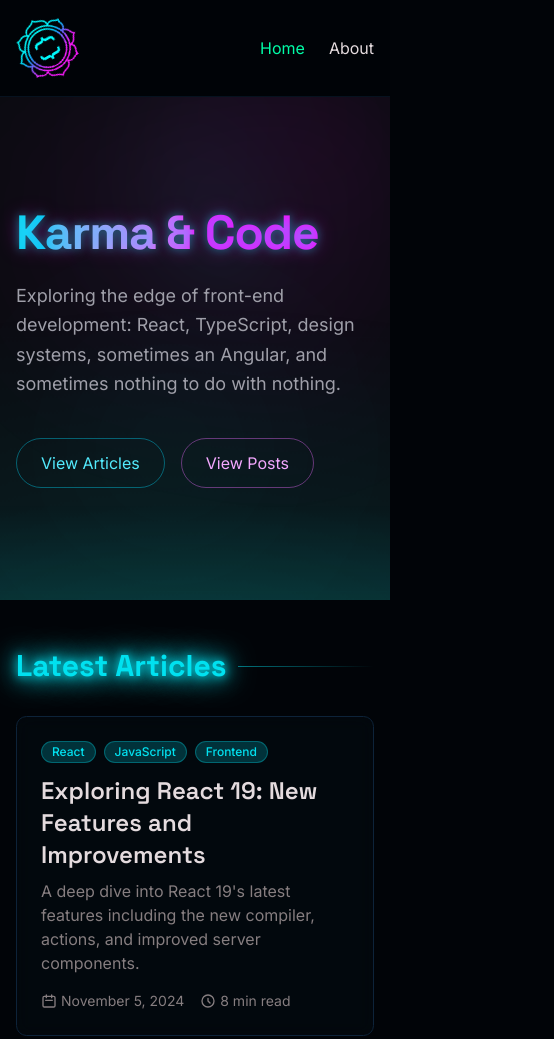
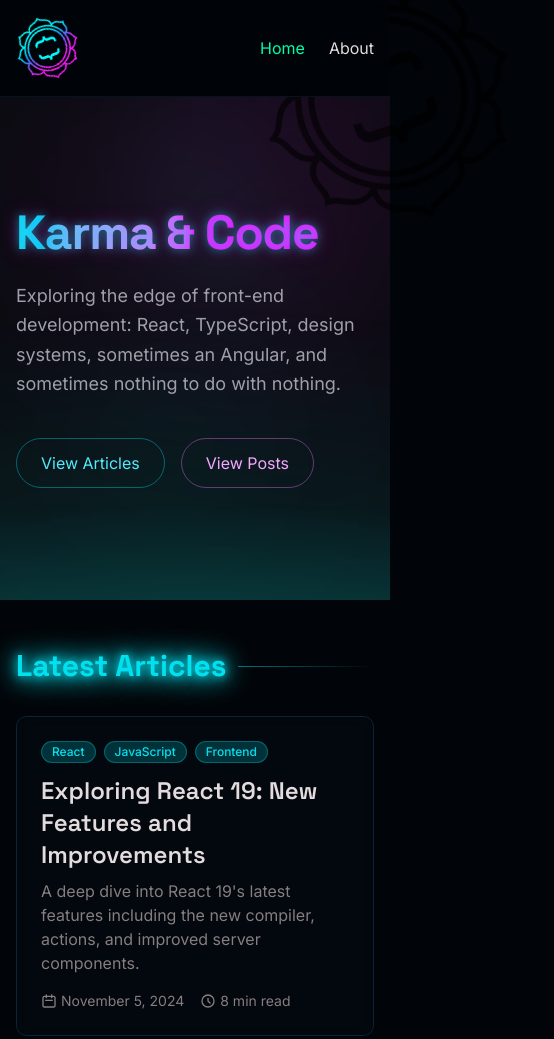
Before and after one commit to JuniorDiasOliveira/code-and-karma, an Astro site: page / in a window 390 px wide. Shown: the top 1039 px of the page, 554 px wide, since content can reach past the window. Built offline with nearby package versions, Linux system fonts and the light colour scheme; Astro itself is replaced by a stand-in of ours.

Commit message:
feat: organization of files

```diff
--- a/package.json
+++ b/package.json
@@ -16,6 +16,7 @@
     "@types/react-dom": "^19.2.2",
     "@types/react-syntax-highlighter": "^15.5.13",
     "astro": "^5.15.5",
+    "framer-motion": "^12.23.24",
     "react": "^19.2.0",
     "react-dom": "^19.2.0",
     "react-syntax-highlighter": "^16.1.0",
--- /dev/null
+++ b/src/components/islands/HeroSilhouettes.tsx
@@ -0,0 +1,14 @@
+import React from 'react';
+import { Logo } from './Logo';
+
+export const HeroSilhouettes: React.FC = () => {
+  return (
+    <>
+      <div className="absolute top-0 -right-32 -translate-y-1/2 opacity-60 grayscale brightness-0 z-49">
+        <Logo className="w-64 h-64" />
+      </div>
+    </>
+  );
+};
+
+export default HeroSilhouettes;
--- /dev/null
+++ b/src/components/islands/Light-FX.tsx
@@ -0,0 +1,164 @@
+import { useEffect, useMemo, useRef, useState, Children, isValidElement, type ReactNode } from "react";
+import { motion, AnimatePresence } from "framer-motion";
+
+/**
+ * LightningFX (window-flash version, visual only)
+ * - Sem áudio
+ * - Chance de disparar todos de uma vez
+ */
+
+type Range2 = [number, number];
+type LightiningFXType = {
+    children?: ReactNode;
+    minDelayMs?: number;
+    maxDelayMs?: number;
+    hue?: number;
+    strongCountRange?: Range2;
+    weakCountRange?: Range2;
+    strongIntensity?: Range2;
+    weakIntensity?: Range2;
+    strongDurationMs?: Range2;
+    weakDurationMs?: Range2;
+    betweenPulseGapMs?: Range2;
+    allAtOnceChance?: number;
+}
+
+export function LightningFX({
+    children,
+    minDelayMs = 5000,
+    maxDelayMs = 16000,
+    hue = 220,
+    strongCountRange = [3, 3],
+    weakCountRange = [2, 2],
+    strongIntensity = [0.78, 0.98],
+    weakIntensity = [0.28, 0.55],
+    strongDurationMs = [90, 150],
+    weakDurationMs = [110, 180],
+    betweenPulseGapMs = [60, 180],
+    allAtOnceChance = 0.15,
+}: LightiningFXType) {
+    const [isBursting, setIsBursting] = useState(false);
+    const [pulseKey, setPulseKey] = useState(0);
+    const [intensity, setIntensity] = useState(0);
+    const scheduleNext = useRef<number | null>(null);
+
+    const clamp01 = (v: number) => Math.max(0, Math.min(1, v));
+    const rand = (min: number, max: number) => Math.random() * (max - min) + min;
+    const rint = (min: number, max: number) => Math.floor(rand(min, max + 1));
+
+    // separa children em conteúdo e silhuetas
+    const childrenArray = Children.toArray(children);
+    const content: ReactNode[] = [];
+
+    childrenArray.forEach((child) => {
+        if (
+            isValidElement(child)
+        ) {
+            content.push(child);
+        }
+    });
+
+    useEffect(() => {
+        const loop = () => {
+            const delay = rand(minDelayMs, maxDelayMs);
+            scheduleNext.current = window.setTimeout(() => {
+                runBurst();
+                loop();
+            }, delay) as unknown as number;
+        };
+        loop();
+        return () => {
+            if (scheduleNext.current) window.clearTimeout(scheduleNext.current);
+        };
+        // eslint-disable-next-line react-hooks/exhaustive-deps
+    }, [minDelayMs, maxDelayMs]);
+
+    const makePulse = (kind: "strong" | "weak") => {
+        const intensityRange = kind === "strong" ? strongIntensity : weakIntensity;
+        const durRange = kind === "strong" ? strongDurationMs : weakDurationMs;
+        return {
+            kind,
+            intensity: clamp01(rand(intensityRange[0], intensityRange[1])),
+            duration: Math.max(60, Math.round(rand(durRange[0], durRange[1]))),
+        };
+    };
+
+    const shuffle = <T,>(a: T[]): T[] => {
+        const arr = a.slice();
+        for (let i = arr.length - 1; i > 0; i--) {
+            const j = Math.floor(Math.random() * (i + 1));
+            [arr[i], arr[j]] = [arr[j], arr[i]];
+        }
+        return arr;
+    };
+
+    const runBurst = () => {
+        const strongCount = rint(strongCountRange[0], strongCountRange[1]);
+        const weakCount = rint(weakCountRange[0], weakCountRange[1]);
+
+        const pulses = [
+            ...Array.from({ length: strongCount }, () => makePulse("strong")),
+            ...Array.from({ length: weakCount }, () => makePulse("weak")),
+        ];
+
+        // Chance de todos juntos
+        if (Math.random() < allAtOnceChance) {
+            const combinedIntensity = Math.max(...pulses.map((p) => p.intensity)) * 1.1;
+            const duration = Math.max(...pulses.map((p) => p.duration));
+            setIsBursting(true);
+            setIntensity(clamp01(combinedIntensity));
+            setPulseKey((k) => k + 1);
+            window.setTimeout(() => {
+                setIsBursting(false);
+                setIntensity(0);
+            }, duration + 120);
+            return;
+        }
+
+        const mixed = shuffle(pulses);
+        setIsBursting(true);
+
+        const playNext = (idx: number) => {
+            if (idx >= mixed.length) {
+                setIsBursting(false);
+                setIntensity(0);
+                return;
+            }
+            const p = mixed[idx];
+            setIntensity(p.intensity);
+            setPulseKey((k) => k + 1);
+            const gap = rand(betweenPulseGapMs[0], betweenPulseGapMs[1]);
+            window.setTimeout(() => playNext(idx + 1), p.duration + gap);
+        };
+
+        playNext(0);
+    };
+
+    const overlayColor = useMemo(() => {
+        return (alpha: number) => `hsl(${hue} 100% 98% / ${alpha})`;
+    }, [hue]);
+
+    return (
+        <div className="relative isolate">
+            {/* conteúdo "normal" */}
+            {content}
+
+            {/* flash */}
+            <AnimatePresence initial={false}>
+                {isBursting && intensity > 0 && (
+                    <motion.div
+                        key={`flash-${pulseKey}`}
+                        initial={{ opacity: 0 }}
+                        animate={{ opacity: [0, intensity, intensity * 0.15, intensity * 0.65, 0] }}
+                        exit={{ opacity: 0 }}
+                        transition={{ duration: 0.16, times: [0, 0.18, 0.35, 0.7, 1], ease: [0.2, 0.8, 0.2, 1] }}
+                        className="pointer-events-none absolute inset-0 z-40 mix-blend-screen"
+                        style={{ background: overlayColor(Math.min(1, intensity)) }}
+                    />
+                )}
+            </AnimatePresence>
+        </div>
+    );
+}
+
+export default LightningFX;
--- /dev/null
+++ b/src/components/islands/Logo.tsx
@@ -0,0 +1,26 @@
+import React from 'react';
+
+interface LogoProps {
+  className?: string;
+  animate?: boolean;
+}
+
+export const Logo: React.FC<LogoProps> = ({
+  className = "w-16 h-16",
+  animate = true
+}) => {
+  const classes = [
+    className,
+    animate && "animate-spin-slow"
+  ].filter(Boolean).join(" ");
+
+  return (
+    <img
+      src="/logo.png"
+      alt="Karma & Code Logo"
+      className={classes}
+    />
+  );
+};
+
+export default Logo;
--- a/src/components/Header.astro
+++ b/src/components/layout/Header.astro
@@ -1,4 +1,6 @@
 ---
+import { Logo } from "../islands/Logo.tsx";
+
 const currentPath = Astro.url.pathname;
 ---
 
@@ -7,11 +9,7 @@ const currentPath = Astro.url.pathname;
     <nav class="relative flex items-center justify-between">
       <a href="/">
         <div class="flex items-center gap-3">
-          <img
-            src="/logo.png"
-            alt="Logo"
-            class="w-16 h-16 animate-spin-slow"
-          />
+          <Logo client:only="react" />
         </div>
       </a>
 
--- /dev/null
+++ b/src/components/ui/LightningWrapper.astro
@@ -0,0 +1,51 @@
+---
+/**
+ * Wrapper Astro para o LightningFX React Island
+ * Simplifica o uso do componente Lightning em páginas Astro
+ */
+
+interface Props {
+  minDelayMs?: number;
+  maxDelayMs?: number;
+  hue?: number;
+  strongCountRange?: [number, number];
+  weakCountRange?: [number, number];
+  allAtOnceChance?: number;
+  class?: string;
+}
+
+const {
+  minDelayMs = 3000,
+  maxDelayMs = 12000,
+  hue = 200,
+  strongCountRange = [2, 4],
+  weakCountRange = [1, 3],
+  allAtOnceChance = 0.2,
+  class: className = "",
+} = Astro.props;
+---
+
+<!-- Lightning Effect Container -->
+<div class:list={["lightning-wrapper relative isolate", className]}>
+  <!-- Conteúdo principal -->
+  <slot />
+
+  <!-- Silhuetas (se fornecidas) -->
+  <div class="lightning-silhouettes">
+    <slot name="silhouettes" />
+  </div>
+</div>
+
+<style>
+  .lightning-silhouettes {
+    position: absolute;
+    inset: 0;
+    pointer-events: none;
+    opacity: 0;
+    transition: opacity 0.25s ease;
+  }
+
+  .lightning-wrapper.lightning-active .lightning-silhouettes {
+    opacity: 1;
+  }
+</style>
--- a/src/pages/about.astro
+++ b/src/pages/about.astro
@@ -1,7 +1,7 @@
 ---
 import Layout from '../layouts/Layout.astro';
-import Header from '../components/Header.astro';
-import Footer from '../components/Footer.astro';
+import Header from '../components/layout/Header.astro';
+import Footer from '../components/layout/Footer.astro';
 ---
 
 <Layout title="About | Karma & Code" description="Learn about Neon Dev Blog and what we cover">
--- a/src/pages/index.astro
+++ b/src/pages/index.astro
@@ -1,43 +1,57 @@
 ---
-import { getCollection } from 'astro:content';
-import Layout from '../layouts/Layout.astro';
-import Header from '../components/Header.astro';
-import Footer from '../components/Footer.astro';
-import BlogCard from '../components/BlogCard.astro';
+import { getCollection } from "astro:content";
+import Layout from "../layouts/Layout.astro";
+import Header from "../components/layout/Header.astro";
+import Footer from "../components/layout/Footer.astro";
+import BlogCard from "../components/content/BlogCard.astro";
+import { LightningFX } from "../components/islands/Light-FX.tsx";
+import HeroSilhouettes from "../components/islands/HeroSilhouettes.tsx";
 
-const allPosts = await getCollection('blog');
-const sortedPosts = allPosts.sort((a, b) =>
-  new Date(b.data.date).getTime() - new Date(a.data.date).getTime()
+const allPosts = await getCollection("blog");
+const sortedPosts = allPosts.sort(
+  (a, b) => new Date(b.data.date).getTime() - new Date(a.data.date).getTime()
 );
 ---
 
 <Layout title="Karma & Code">
-  <div class="min-h-screen flex flex-col bg-background text-foreground">
+  <div class="flex flex-col bg-background text-foreground">
     <Header />
-
-    <main class="flex-1">
-      <!-- Hero Section -->
-      <section class="relative isolate overflow-hidden bg-[#0A0C10] py-28 md:py-36">
+    <LightningFX
+      client:only="react"
+      minDelayMs={3000}
+      maxDelayMs={12000}
+      strongCountRange={[2, 4]}
+      weakCountRange={[1, 3]}
+      hue={200}
+      allAtOnceChance={0.2}
+    >
+      <section
+        class="relative isolate overflow-hidden bg-[#0A0C10] py-28 md:py-36 z-20"
+      >
         <!-- AURA RADIAL de fundo -->
         <div
           class="pointer-events-none absolute inset-0 -z-10 bg-[radial-gradient(1200px_600px_at_50%_110%,rgba(0,255,255,0.10),transparent_60%)] anim-aura"
           style="animation: auraPulse 9s ease-in-out infinite;"
-        ></div>
+        >
+        </div>
         <!-- segunda camada (magenta), deslocada para criar profundidade -->
         <div
           class="pointer-events-none absolute inset-0 -z-10 bg-[radial-gradient(900px_500px_at_80%_20%,rgba(255,0,255,0.08),transparent_60%)] blur-3xl anim-aura"
           style="animation: auraPulse 11s ease-in-out infinite reverse;"
-        ></div>
+        >
+        </div>
 
         <!-- partículas/grumos suaves -->
         <div
           class="pointer-events-none absolute -top-12 left-1/3 h-64 w-64 -z-10 rounded-full blur-2xl bg-[conic-gradient(from_180deg_at_50%_50%,rgba(0,255,255,.18),rgba(255,0,255,.12),transparent)] mix-blend-screen opacity-30 anim-drift"
           style="animation: drift 14s ease-in-out infinite;"
-        ></div>
+        >
+        </div>
         <div
           class="pointer-events-none absolute bottom-0 right-20 h-72 w-72 -z-10 rounded-full blur-3xl bg-[radial-gradient(circle,rgba(0,255,255,.14),transparent_60%)] mix-blend-screen opacity-40 anim-drift"
           style="animation: drift 16s ease-in-out infinite reverse;"
-        ></div>
+        >
+        </div>
 
         <!-- CONTEÚDO -->
         <div class="container mx-auto px-4">
@@ -49,7 +63,9 @@ const sortedPosts = allPosts.sort((a, b) =>
             </h1>
 
             <p class="mt-6 text-lg md:text-xl text-zinc-400 leading-relaxed">
-              Exploring the edge of front-end development: React, TypeScript, design systems, sometimes an Angular, and sometimes nothing to do with nothing.
+              Exploring the edge of front-end development: React, TypeScript,
+              design systems, sometimes an Angular, and sometimes nothing to do
+              with nothing.
             </p>
 
             <div class="mt-10 flex flex-wrap gap-4">
@@ -70,8 +86,15 @@ const sortedPosts = allPosts.sort((a, b) =>
         </div>
 
         <!-- brilho de base (linha do horizonte) -->
-        <div class="pointer-events-none absolute bottom-0 left-0 right-0 h-24 -z-10 bg-gradient-to-t from-[#00ffff1a] to-transparent"></div>
+        <div
+          class="pointer-events-none absolute bottom-0 left-0 right-0 h-24 -z-10 bg-gradient-to-t from-[#00ffff1a] to-transparent"
+        >
+        </div>
       </section>
+      <HeroSilhouettes />
+    </LightningFX>
+  </div>
+</Layout>
 
 <!-- Featured Posts Section -->
 <section class="container py-12">
@@ -79,11 +102,13 @@ const sortedPosts = allPosts.sort((a, b) =>
     <h2 class="text-3xl font-bold neon-glow-cyan text-secondary">
       Latest Articles
     </h2>
-          <div class="h-px flex-1 bg-linear-to-r from-secondary/50 to-transparent"></div>
+    <div class="h-px flex-1 bg-linear-to-r from-secondary/50 to-transparent">
+    </div>
   </div>
 
   <div class="grid gap-6 md:grid-cols-2 lg:grid-cols-3">
-          {sortedPosts.map((post) => (
+    {
+      sortedPosts.map((post) => (
         <BlogCard
           slug={post.slug}
           title={post.data.title}
@@ -92,13 +117,16 @@ const sortedPosts = allPosts.sort((a, b) =>
           tags={post.data.tags}
           readTime={post.data.readTime}
         />
-          ))}
+      ))
+    }
   </div>
 </section>
 
 <!-- Tech Stack Section -->
 <section class="container py-16">
-        <div class="bg-card/30 backdrop-blur-sm border border-border/50 rounded-lg p-8 neon-border-glow">
+  <div
+    class="bg-card/30 backdrop-blur-sm border border-border/50 rounded-lg p-8 neon-border-glow"
+  >
     <h3 class="text-2xl font-bold mb-4 neon-gradient-text">
       Built with Modern Tech
     </h3>
@@ -118,8 +146,5 @@ const sortedPosts = allPosts.sort((a, b) =>
     </div>
   </div>
 </section>
-    </main>
 
 <Footer />
-  </div>
-</Layout>
--- a/src/pages/post/[...slug].astro
+++ b/src/pages/post/[...slug].astro
@@ -1,9 +1,8 @@
 ---
 import { getCollection, type CollectionEntry } from 'astro:content';
 import Layout from '../../layouts/Layout.astro';
-import Header from '../../components/Header.astro';
-import Footer from '../../components/Footer.astro';
-import MarkdownRenderer from '../../components/MarkdownRenderer.astro';
+import Header from '../../components/layout/Header.astro';
+import Footer from '../../components/layout/Footer.astro';
 
 export async function getStaticPaths() {
   const posts = await getCollection('blog');
--- a/src/styles/global.css
+++ b/src/styles/global.css
@@ -278,9 +278,177 @@
   }
 }
 
+/* === LIGHTNING EFFECTS === */
+@keyframes lightning-weak {
+  0%, 94%, 100% { opacity: 0; }
+  95% { opacity: 0.2; }
+  96% { opacity: 0; }
+  97% { opacity: 0.3; }
+  98% { opacity: 0; }
+}
+
+@keyframes lightning-medium {
+  0%, 92%, 100% { opacity: 0; }
+  93% { opacity: 0.4; }
+  94% { opacity: 0; }
+  95% { opacity: 0.6; }
+  96% { opacity: 0; }
+  97% { opacity: 0.3; }
+  98% { opacity: 0; }
+}
+
+@keyframes lightning-strong {
+  0%, 90%, 100% { opacity: 0; }
+  91% { opacity: 0.6; }
+  92% { opacity: 0; }
+  93% { opacity: 0.8; }
+  94% { opacity: 0; }
+  95% { opacity: 1; }
+  96% { opacity: 0; }
+  97% { opacity: 0.5; }
+  98% { opacity: 0; }
+}
+
+@keyframes lightning-flash {
+  0%, 88%, 100% { opacity: 0; }
+  89% { opacity: 0.3; }
+  90% { opacity: 0; }
+  91% { opacity: 0.7; }
+  92% { opacity: 0; }
+  93% { opacity: 0.9; }
+  94% { opacity: 0; }
+  95% { opacity: 1.2; }
+  96% { opacity: 0; }
+  97% { opacity: 0.4; }
+  98% { opacity: 0; }
+}
+
+/* Lightning overlay layers */
+.lightning-overlay {
+  position: absolute;
+  inset: 0;
+  pointer-events: none;
+  z-index: 1;
+  mix-blend-mode: screen;
+}
+
+.lightning-weak {
+  background: radial-gradient(ellipse 80% 50% at 30% 20%, rgba(0, 255, 255, 0.15), transparent 60%);
+  animation: lightning-weak 8s infinite;
+  animation-delay: 2s;
+}
+
+.lightning-medium {
+  background: radial-gradient(ellipse 100% 60% at 70% 30%, rgba(255, 255, 255, 0.08), transparent 50%);
+  animation: lightning-medium 12s infinite;
+  animation-delay: 5s;
+}
+
+.lightning-strong {
+  background: radial-gradient(ellipse 120% 70% at 50% 40%, rgba(0, 255, 255, 0.12), transparent 65%);
+  animation: lightning-strong 15s infinite;
+  animation-delay: 8s;
+}
+
+.lightning-flash {
+  background: radial-gradient(ellipse 150% 80% at 20% 60%, rgba(255, 255, 255, 0.06), transparent 70%);
+  animation: lightning-flash 20s infinite;
+  animation-delay: 12s;
+}
+
+/* Lightning ambient glow - subtle background illumination */
+@keyframes ambient-lightning {
+  0%, 85%, 100% {
+    background-color: rgba(0, 10, 16, 1);
+  }
+  87% {
+    background-color: rgba(0, 15, 20, 1);
+  }
+  89% {
+    background-color: rgba(5, 20, 25, 1);
+  }
+  91% {
+    background-color: rgba(10, 25, 30, 1);
+  }
+  93% {
+    background-color: rgba(0, 10, 16, 1);
+  }
+}
+
+.lightning-ambient {
+  position: absolute;
+  inset: 0;
+  pointer-events: none;
+  z-index: 0;
+  animation: ambient-lightning 18s infinite ease-in-out;
+  animation-delay: 3s;
+}
+
+/* Lightning edge reflections */
+@keyframes edge-lightning-left {
+  0%, 92%, 100% {
+    box-shadow: inset 3px 0 0 rgba(0, 255, 255, 0);
+  }
+  93% {
+    box-shadow: inset 3px 0 8px rgba(0, 255, 255, 0.3);
+  }
+  94% {
+    box-shadow: inset 3px 0 0 rgba(0, 255, 255, 0);
+  }
+  95% {
+    box-shadow: inset 3px 0 12px rgba(0, 255, 255, 0.5);
+  }
+  96% {
+    box-shadow: inset 3px 0 0 rgba(0, 255, 255, 0);
+  }
+}
+
+@keyframes edge-lightning-right {
+  0%, 90%, 100% {
+    box-shadow: inset -3px 0 0 rgba(255, 255, 255, 0);
+  }
+  91% {
+    box-shadow: inset -3px 0 6px rgba(255, 255, 255, 0.2);
+  }
+  92% {
+    box-shadow: inset -3px 0 0 rgba(255, 255, 255, 0);
+  }
+  93% {
+    box-shadow: inset -3px 0 10px rgba(255, 255, 255, 0.4);
+  }
+  94% {
+    box-shadow: inset -3px 0 0 rgba(255, 255, 255, 0);
+  }
+}
+
+.lightning-edge-left {
+  position: absolute;
+  inset: 0;
+  pointer-events: none;
+  z-index: 2;
+  animation: edge-lightning-left 14s infinite;
+  animation-delay: 4s;
+}
+
+.lightning-edge-right {
+  position: absolute;
+  inset: 0;
+  pointer-events: none;
+  z-index: 2;
+  animation: edge-lightning-right 16s infinite;
+  animation-delay: 7s;
+}
+
 @media (prefers-reduced-motion: reduce) {
   .anim-aura,
-  .anim-drift {
+  .anim-drift,
+  .lightning-weak,
+  .lightning-medium,
+  .lightning-strong,
+  .lightning-flash,
+  .lightning-ambient,
+  .lightning-edge-left,
+  .lightning-edge-right {
     animation: none !important;
   }
 }
```
Also changed, not shown: src/components/MarkdownRenderer.astro (deleted, +0 -83 lines), src/components/index.ts (added, +15 -0 lines), pnpm-lock.yaml, src/components/README.md (added), src/components/content/BlogCard.astro (renamed from src/components/BlogCard.astro), src/components/islands/CodeBlock.tsx (renamed from src/components/CodeBlock.tsx), src/components/layout/Footer.astro (renamed from src/components/Footer.astro). Lines whose indentation alone changed are shown as unchanged.
